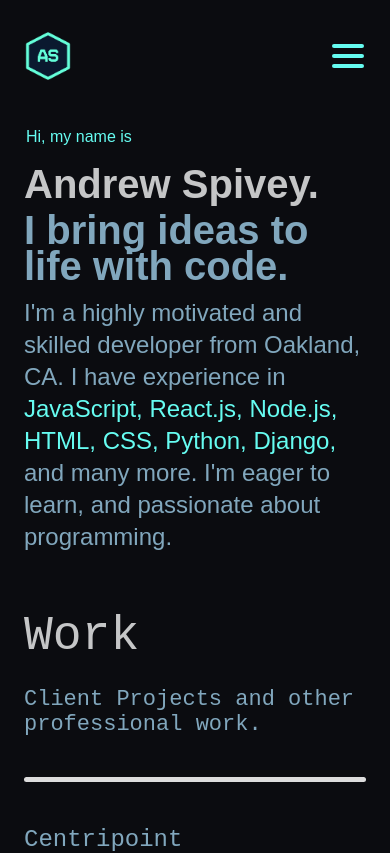
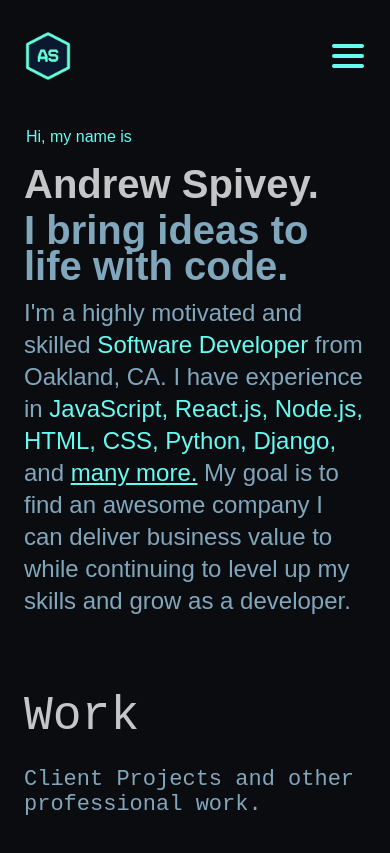
Before and after one commit to andrewjspivey/as_portfolio-2023, a React (Create React App) app: page / in a window 390 px wide. Shown: the top 853 px of the page. Built offline with nearby package versions, Linux system fonts and the light colour scheme; a web font is replaced by a local one.

Commit message:
add minor adjustments to theme, intro and nav (mobile)

```diff
--- a/src/Components/Intro/Intro.js
+++ b/src/Components/Intro/Intro.js
@@ -1,17 +1,18 @@
 import React from "react";
 import styled from "styled-components";
 import media from "../../media";
+import AndrewSpivey_Resume from "../../assets/AndrewSpivey_Resume.pdf";
 
 const IntroWrapper = styled.section`
   display: flex;
   flex-direction: column;
-  margin-top: 1rem;
+  margin: 1rem 0rem;
   justify-content: flex-start;
-  ${media.tablet`
-    /* margin: 0rem 5rem; */
+  ${media.desktop`
+    margin: 1rem 0rem 2rem 0rem;
   `};
   ${media.widescreen`
-    margin: 0rem 6rem;
+    margin: 2rem 6rem;
   `};
 `;
 
@@ -56,12 +57,22 @@ const Intro = () => {
       <IntroName>Andrew Spivey.</IntroName>
       <SubHeading>I bring ideas to life with code.</SubHeading>
       <IntroStatement>
-        I'm a highly motivated and skilled developer from Oakland, CA. I have
-        experience in{" "}
+        I'm a highly motivated and skilled
+        <span style={{ color: "#66FCF1" }}> Software Developer</span> from
+        Oakland, CA. I have experience in{" "}
         <span style={{ color: "#66FCF1" }}>
           JavaScript, React.js, Node.js, HTML, CSS, Python, Django,
         </span>{" "}
-        and many more. I'm eager to learn, and passionate about programming.
+        and{" "}
+        <a
+          style={{ color: "#66FCF1" }}
+          href={AndrewSpivey_Resume}
+          target="_blank"
+        >
+          many more.
+        </a>{" "}
+        My goal is to find an awesome company I can deliver business value to
+        while continuing to level up my skills and grow as a developer.
       </IntroStatement>
     </IntroWrapper>
   );
--- a/src/Components/Nav/Nav.js
+++ b/src/Components/Nav/Nav.js
@@ -116,7 +116,7 @@ const NavLink = styled.a`
   `};
 `;
 
-const StyledButton = styled.button`
+export const StyledButton = styled.button`
   outline: none;
   border: 1px solid ${({ theme }) => theme.primaryHover};
   color: ${({ theme }) => theme.primaryHover};
@@ -193,19 +193,19 @@ const Nav = () => {
         <StyledListItem>
           <ListItemWrap>
             <StyledNumber>01.</StyledNumber>
-            <NavLink>WORK</NavLink>
+            <NavLink>ABOUT</NavLink>
           </ListItemWrap>
         </StyledListItem>
         <StyledListItem>
           <ListItemWrap>
             <StyledNumber>02.</StyledNumber>
-            <NavLink>PROJECTS</NavLink>
+            <NavLink>EXPERIENCE</NavLink>
           </ListItemWrap>
         </StyledListItem>
         <StyledListItem>
           <ListItemWrap>
             <StyledNumber>03.</StyledNumber>
-            <NavLink>ABOUT</NavLink>
+            <NavLink>PROJECTS</NavLink>
           </ListItemWrap>
         </StyledListItem>
         <StyledListItem>
@@ -223,19 +223,19 @@ const Nav = () => {
         <StyledListItem>
           <ListItemWrap>
             <StyledNumber>01.</StyledNumber>
-            <NavLink>WORK</NavLink>
+            <NavLink>ABOUT</NavLink>
           </ListItemWrap>
         </StyledListItem>
         <StyledListItem>
           <ListItemWrap>
             <StyledNumber>02.</StyledNumber>
-            <NavLink>PROJECTS</NavLink>
+            <NavLink>EXPERIENCE</NavLink>
           </ListItemWrap>
         </StyledListItem>
         <StyledListItem>
           <ListItemWrap>
             <StyledNumber>03.</StyledNumber>
-            <NavLink>ABOUT</NavLink>
+            <NavLink>PROJECTS</NavLink>
           </ListItemWrap>
         </StyledListItem>
         <StyledListItem>
--- a/src/index.css
+++ b/src/index.css
@@ -1,6 +1,7 @@
 body {
   margin: 0;
   font-family: Calibre, SF Mono, SF Mono, monospace, sans-serif;
+  font-size: 1.5rem;
   color: #81a7bd;
 }
 
--- a/src/theme.js
+++ b/src/theme.js
@@ -2,5 +2,5 @@ export const theme = {
   primaryDark: "#0B0C10;",
   primaryLight: "#C5C6C7;",
   primaryHover: "#66FCF1;",
-  primaryTextColor: "##81a7bd;",
+  primaryTextColor: "#81a7bd;",
 };
```
